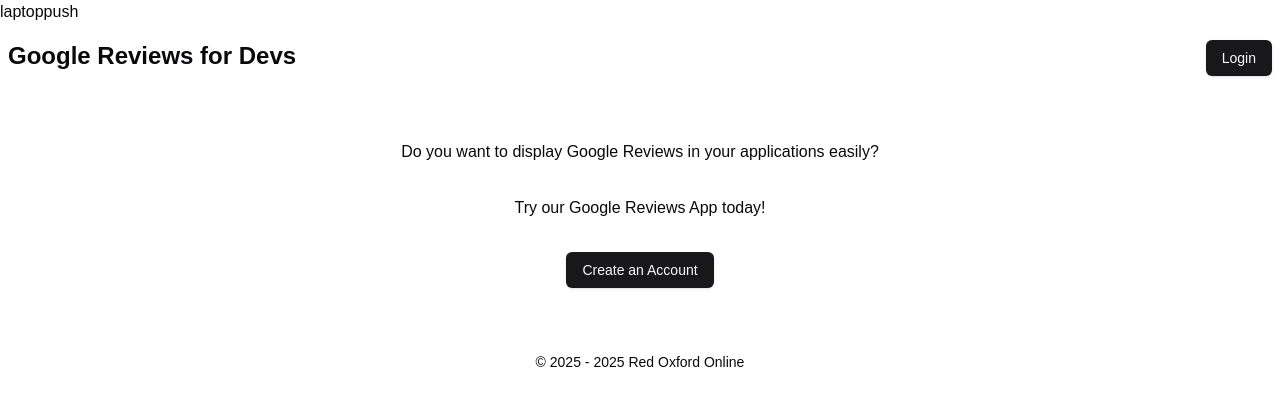
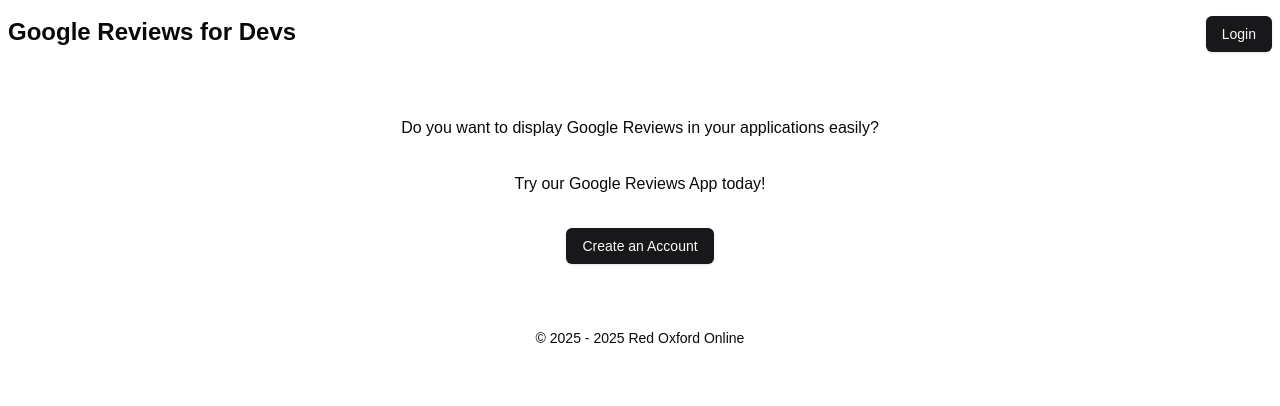
Before and after one commit to DavidASix/web-dev-tools, a Next.js app: page / in a window 1280 px wide. Shown: the top 406 px of the page. Built offline with nearby package versions, Linux system fonts and the light colour scheme; no server answers.

Commit message:
Removed test text

```diff
--- a/src/app/layout.tsx
+++ b/src/app/layout.tsx
@@ -12,7 +12,7 @@ export default function RootLayout({
   return (
     <html lang="en">
       <SessionProvider>
-        <body> laptoppush
+        <body>
           {children}
           <Toaster />
         </body>
```
